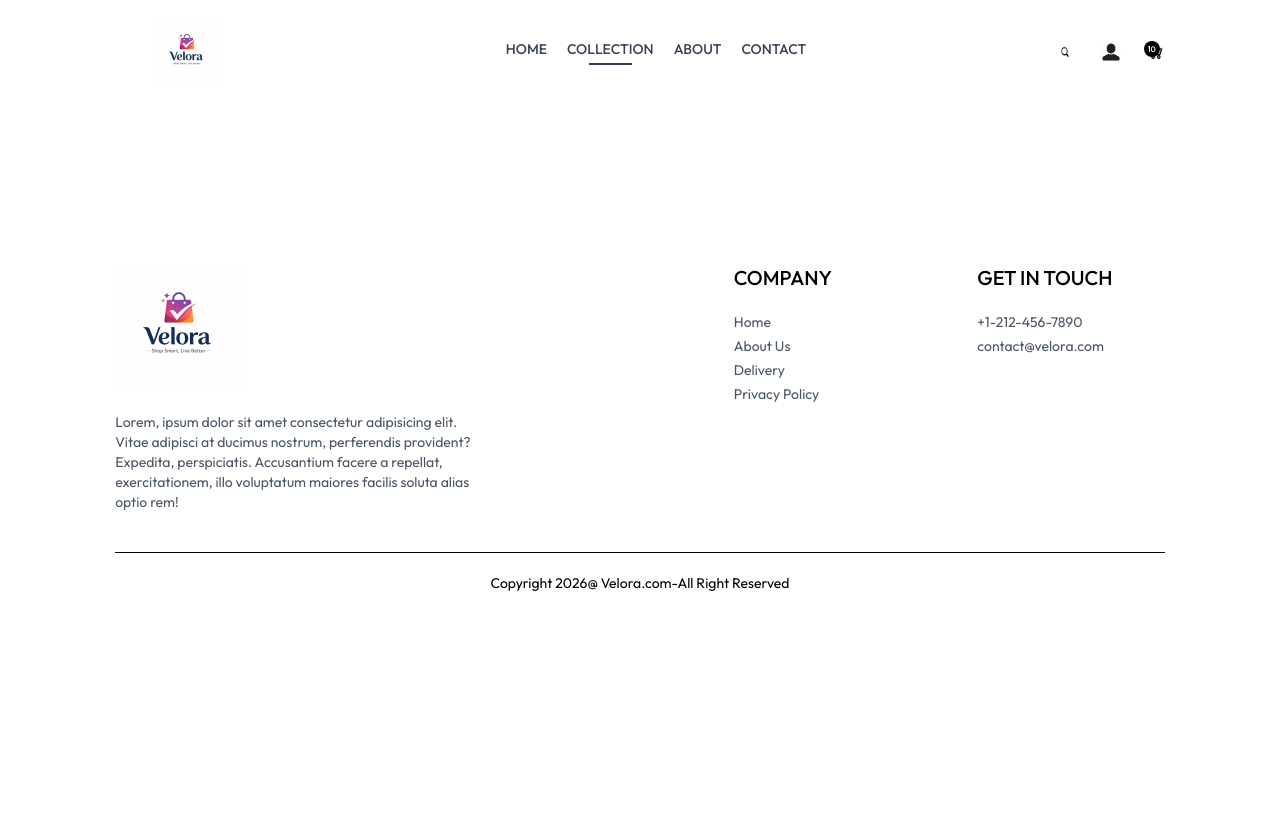
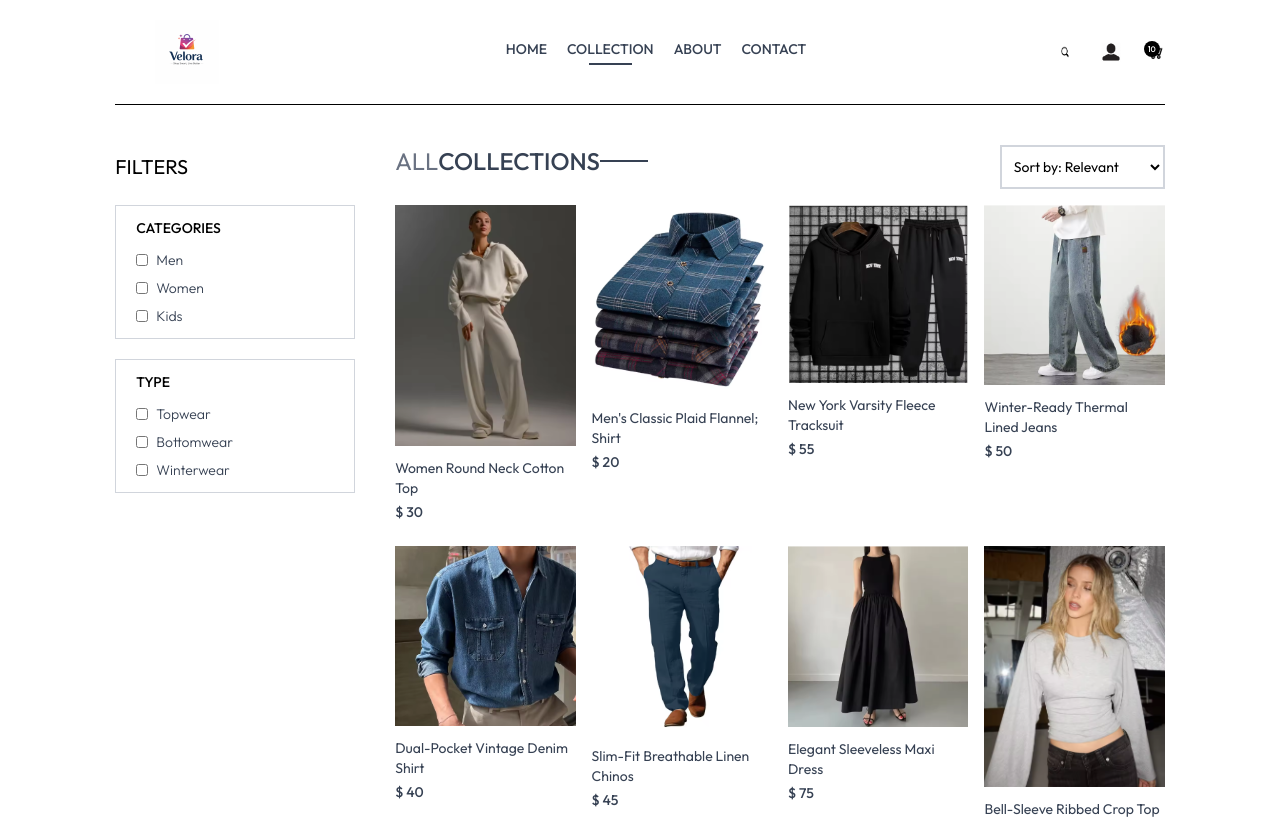
Before and after one commit to Madusith752/Velora, a React (Vite) app in the folder frontend/: page /collection in a window 1280 px wide. Shown: the top 819 px of the page. Built offline with nearby package versions, Linux system fonts and the light colour scheme.

Commit message:
initialtest2

```diff
--- a/frontend/src/assets/assets.js
+++ b/frontend/src/assets/assets.js
@@ -137,7 +137,7 @@ export const products = [
         price: 30,
         image: [w1_1],
         category: "Women",
-        subCategory: "WholeWear",
+        subCategory: "Topwear",
         sizes: ["S","M","L"],
         date:1716634345448,
         bestseller: true
@@ -148,8 +148,8 @@ export const products = [
         description: "this shirt features a soft, durable fabric that keeps you warm without feeling heavy.",
         price:20,
         image: [m1_1,m1_2,m1_3,m1_4],
-        category: "men",
-        subCategory: "TopWear",
+        category: "Men",
+        subCategory: "Topwear",
         sizes: ["S","M","L"],
         date:1716634345448,
         bestseller: true
@@ -160,8 +160,8 @@ export const products = [
         description: "The ultimate cozy co-ord. This 2-piece set includes a relaxed-fit hoodie and matching joggers with minimalist 'New York' embroidery and a soft brushed-fleece interior.",
         price:55,
         image: [m3_1,m3_2,m3_3,m3_4],
-        category: "men",
-        subCategory: "WholeWear",
+        category: "Men",
+        subCategory: "Winterwear",
         sizes: ["S","M","L"],
         date:1716634345448,
         bestseller: true
@@ -172,8 +172,8 @@ export const products = [
         description: "Classic denim look with a hidden secret. These wide-leg relaxed jeans feature a thick thermal fleece lining to keep you warm in sub-zero temperatures without the bulk.",
         price:50,
         image: [m4_1,m4_2,m4_3,m4_4],
-        category: "men",
-        subCategory: "BottomWear",
+        category: "Men",
+        subCategory: "Bottomwear",
         sizes: ["S","M","L"],
         date:1716634345448,
         bestseller: true
@@ -184,8 +184,8 @@ export const products = [
         description: "Built for durability and style. This mid-wash denim shirt features dual chest pockets and a rugged finish that gets better with every wash. A true casual staple.",
         price:40,
         image: [m5_1,m5_2,m5_3,m5_4],
-        category: "men",
-        subCategory: "TopWear",
+        category: "Men",
+        subCategory: "Topwear",
         sizes: ["S","M","L"],
         date:1716634345448,
         bestseller: true
@@ -196,8 +196,8 @@ export const products = [
         description: "Stay cool and sharp. These lightweight linen-blend trousers offer a tailored fit with a natural texture, making them the ideal choice for summer weddings or office days.",
         price:45,
         image: [m2_1,m2_2,m2_3,m2_4],
-        category: "men",
-        subCategory: "BottomWear",
+        category: "Men",
+        subCategory: "Bottomwear",
         sizes: ["S","M","L"],
         date:1716634345448,
         bestseller: true
@@ -208,8 +208,8 @@ export const products = [
         description: "A stunning floor-length silhouette featuring a fitted bodice and a voluminous flared skirt. Perfect for evening galas or sophisticated summer events.",
         price:75,
         image: [w2_1,w2_2,w2_3,w2_4],
-        category: "women",
-        subCategory: "Dresses",
+        category: "Women",
+        subCategory: "Topwear",
         sizes: ["S","M","L"],
         date:1716634345448,
         bestseller: true
@@ -220,8 +220,8 @@ export const products = [
         description: "Effortlessly chic. This soft, ribbed knit top features dramatic bell sleeves and a flattering cinched waist for a modern, feminine look.",
         price:28,
         image: [w3_1,w3_2,w3_3,w3_4],
-        category: "women",
-        subCategory: "TopWear",
+        category: "Women",
+        subCategory: "Topwear",
         sizes: ["S","M","L"],
         date:1716634345448,
         bestseller: true
@@ -232,8 +232,8 @@ export const products = [
         description: "A 90s-inspired denim staple. This mini dress features structured stitching and adjustable straps, crafted from premium non-stretch denim for a classic fit.",
         price:48,
         image: [w4_1,w4_2,w4_3,w4_4],
-        category: "women",
-        subCategory: "Dresses",
+        category: "Women",
+        subCategory: "Topwear",
         sizes: ["S","M","L"],
         date:1716634345448,
         bestseller: true
@@ -244,8 +244,80 @@ export const products = [
         description: "Luxury lounge at its finest. This 2-piece set features a strapless corset-style top and matching high-waist wide-leg trousers in a silky satin finish.",
         price:85,
         image: [w5_1,w5_2,w5_3,w5_4],
-        category: "women",
-        subCategory: "WholeWear",
+        category: "Women",
+        subCategory: "Topwear",
+        sizes: ["S","M","L"],
+        date:1716634345448,
+        bestseller: true
+    },
+        {
+        _id:"aaaak",
+        name: "Urban Star Denim 3-Piece Set",
+        description: "A trendy and playful ensemble for the little trendsetter. This 3-piece set features a fringe-detailed denim jacket with star patterns, a classic white graphic tee, and matching distressed joggers with bold typography.",
+        price:45,
+        image: [k1_1,k1_2,k1_3,k1_4],
+        category: "Kids",
+        subCategory: "Topwear",
+        sizes: ["S","M","L"],
+        date:1716634345448,
+        bestseller: true
+    },
+        {
+        _id:"aaaal",
+        name: "Varsity MVP 2-Piece Jogger Set",
+        description: "Classic collegiate style for the playground. This monochrome set features a snap-button varsity jacket with contrast sleeves and striped ribbing, paired with matching joggers featuring a signature 'A' patch.",
+        price:42,
+        image: [k2_1,k2_2,k2_3,k2_4],
+        category: "Kids",
+        subCategory: "Topwear",
+        sizes: ["S","M","L"],
+        date:1716634345448,
+        bestseller: true
+    },
+        {
+        _id:"aaaam",
+        name: "Little Builder Fleece Hoodie Set",
+        description: "Cozy meets construction. This olive green 2-piece set features a thermal-lined hoodie with a playful 'Just a Boy who loves Trucks' graphic and matching fleece-lined joggers for ultimate warmth.",
+        price:38,
+        image: [k3_1,k3_2,k3_3,k3_4],
+        category: "Kids",
+        subCategory: "Topwear",
+        sizes: ["S","M","L"],
+        date:1716634345448,
+        bestseller: true
+    },
+        {
+        _id:"aaaan",
+        name: "Classic Crane Tradition Set",
+        description: "Elegant heritage meets modern comfort. This 2-piece linen-blend set features an intricate blue crane and floral print, accented with a traditional frog button closure and a delicate hanging tassel detail.",
+        price:52,
+        image: [k4_1,k4_2,k4_3,k4_4],
+        category: "Kids",
+        subCategory: "Topwear",
+        sizes: ["S","M","L"],
+        date:1716634345448,
+        bestseller: true
+    },
+        {
+        _id:"aaaao",
+        name: "Minnie Magic Zip-Up Hoodie",
+        description: "Sweet and sporty comfort for everyday wear. This soft pastel pink zip-up hoodie features a charming Minnie Mouse chest graphic and a playful character silhouette on the back with heart accents.",
+        price:35,
+        image: [k5_1,k5_2,k5_3,k5_4],
+        category: "Kids",
+        subCategory: "Topwear",
+        sizes: ["S","M","L"],
+        date:1716634345448,
+        bestseller: true
+    },
+        {
+        _id:"aaaap",
+        name: "Thomas & Friends Track Hoodie",
+        description: "All aboard for comfort! This crisp white pullover hoodie features a vibrant graphic of Thomas the Tank Engine on a circular track, accompanied by the iconic 'Thomas & Friends' logo on the chest.",
+        price:32,
+        image: [k6_1,k6_2,k6_3,k6_4],
+        category: "Kids",
+        subCategory: "Topwear",
         sizes: ["S","M","L"],
         date:1716634345448,
         bestseller: true
--- a/frontend/src/components/BestSeller.jsx
+++ b/frontend/src/components/BestSeller.jsx
@@ -15,7 +15,7 @@ const BestSeller = () => {
         const bestProduct = products.filter((item)=> (item.bestseller));
         setBestSeller(bestProduct.slice(0,5))
 
-    })
+    },[products])
 
   return (
     <div className='my-10'>
--- a/frontend/src/pages/Collection.jsx
+++ b/frontend/src/pages/Collection.jsx
@@ -1,9 +1,138 @@
-import React from 'react'
+import React, { useContext, useEffect, useState } from 'react'
+import { ShopContext } from '../context/ShopContext';
+import { assets } from '../assets/assets';
+import Title from '../components/Title';
+import ProductItem from '../components/ProductItem';
 
 const Collection = () => {
+  const { products } = useContext(ShopContext);
+  const [showFilter, setShowFilter] = useState(false);
+  const [filterProducts, setFilterProducts] = useState([]);
+  const [category, setCategory] = useState([]);
+  const [subCategory, setSubCategory] = useState([]);
+  const [sortType, setSortType] = useState('relevant');
+
+  const toggleCategory = (e) => {
+    if (category.includes(e.target.value)) {
+      setCategory(prev => prev.filter(item => item !== e.target.value));
+    } else {
+      setCategory(prev => [...prev, e.target.value]);
+    }
+  }
+
+  const toggleSubcategory = (e) => {
+    if (subCategory.includes(e.target.value)) {
+      setSubCategory(prev => prev.filter(item => item !== e.target.value));
+    } else {
+      setSubCategory(prev => [...prev, e.target.value]);
+    }
+  }
+
+  const applyFilter = () => {
+    let productsCopy = products.slice();
+
+    if (category.length > 0) {
+      productsCopy = productsCopy.filter(item => category.includes(item.category));
+    }
+
+    if (subCategory.length > 0) {
+      productsCopy = productsCopy.filter(item => subCategory.includes(item.subCategory));
+    }
+
+    setFilterProducts(productsCopy);
+  }
+
+  const sortProduct =() => {
+
+    let fpCopy = filterProducts.slice();
+
+    switch(sortType){
+      case 'low-high':
+        setFilterProducts(fpCopy.sort((a,b)=> (a.price - b.price)));
+        break;
+
+      case 'high-low':
+        setFilterProducts(fpCopy.sort((a,b)=>(b.price - a.price)));
+        break;
+
+      default:
+        applyFilter();
+        break;
+
+    }
+  }
+
+  useEffect(() => {
+    applyFilter();
+  }, [category, subCategory]);
+
+  useEffect(()=>{
+    sortProduct();
+  }, [sortType])
+
   return (
-    <div>
+    <div className='flex flex-col sm:flex-row gap-1 sm:gap-10 pt-10 border-t'>
+      {/* Filter Options */}
+      <div className='min-w-60'>
+        <p onClick={() => setShowFilter(!showFilter)} className='my-2 text-xl flex items-center cursor-pointer gap-2'>
+          FILTERS
+          <img className={`h-3 sm:hidden ${showFilter ? 'rotate-90' : ''}`} src={assets.dropdown_icon} alt="dropdown"/>
+        </p>
 
+        {/* Category filter */}
+        <div className={`border border-gray-300 pl-5 py-3 mt-6 ${showFilter ? '' : 'hidden'} sm:block`}>
+          <p className='mb-3 text-sm font-medium'>CATEGORIES</p>
+          <div className='flex flex-col gap-2 text-sm font-light text-gray-700'>
+            <p className='flex gap-2'>
+              <input className='w-3' type="checkbox" value={'Men'} onChange={toggleCategory}/>Men
+            </p>
+            <p className='flex gap-2'>
+              <input className='w-3' type="checkbox" value={'Women'} onChange={toggleCategory}/>Women
+            </p>
+            <p className='flex gap-2'>
+              <input className='w-3' type="checkbox" value={'Kids'} onChange={toggleCategory}/>Kids
+            </p>
+          </div>
+        </div>
+
+        {/* SubCategory Filter */}
+        <div className={`border border-gray-300 pl-5 py-3 my-5 ${showFilter ? '' : 'hidden'} sm:block`}>
+          <p className='mb-3 text-sm font-medium'>TYPE</p>
+          <div className='flex flex-col gap-2 text-sm font-light text-gray-700'>
+            <p className='flex gap-2'>
+              <input className='w-3' type="checkbox" value={'Topwear'} onChange={toggleSubcategory}/>Topwear
+            </p>
+            <p className='flex gap-2'>
+              <input className='w-3' type="checkbox" value={'Bottomwear'} onChange={toggleSubcategory}/>Bottomwear
+            </p>
+            <p className='flex gap-2'>
+              <input className='w-3' type="checkbox" value={'Winterwear'} onChange={toggleSubcategory}/>Winterwear
+            </p>
+          </div>
+        </div>
+      </div>
+
+      {/* Right Side */}
+      <div className='flex-1'>
+        <div className='flex justify-between text-base sm:text-2xl mb-4'>
+          <Title text1={'ALL'} text2={'COLLECTIONS'}/>
+          {/* Product sort */}
+          <select onChange={(e)=>setSortType(e.target.value)} className='border-2 border-gray-300 text-sm px-2'>
+            <option value="relevant">Sort by: Relevant</option>
+            <option value="low-high">Sort by: Low to High</option>
+            <option value="high-low">Sort by: High to Low</option>
+          </select>
+        </div>
+
+        {/* Map Products */}
+        <div className='grid grid-cols-2 md:grid-cols-3 lg:grid-cols-4 gap-4 gap-y-6'>
+          {
+            filterProducts.map((item, index) => (
+              <ProductItem key={index} name={item.name} id={item.id} price={item.price} image={item.image}/>
+            ))
+          }
+        </div>
+      </div>
     </div>
   )
 }
```
